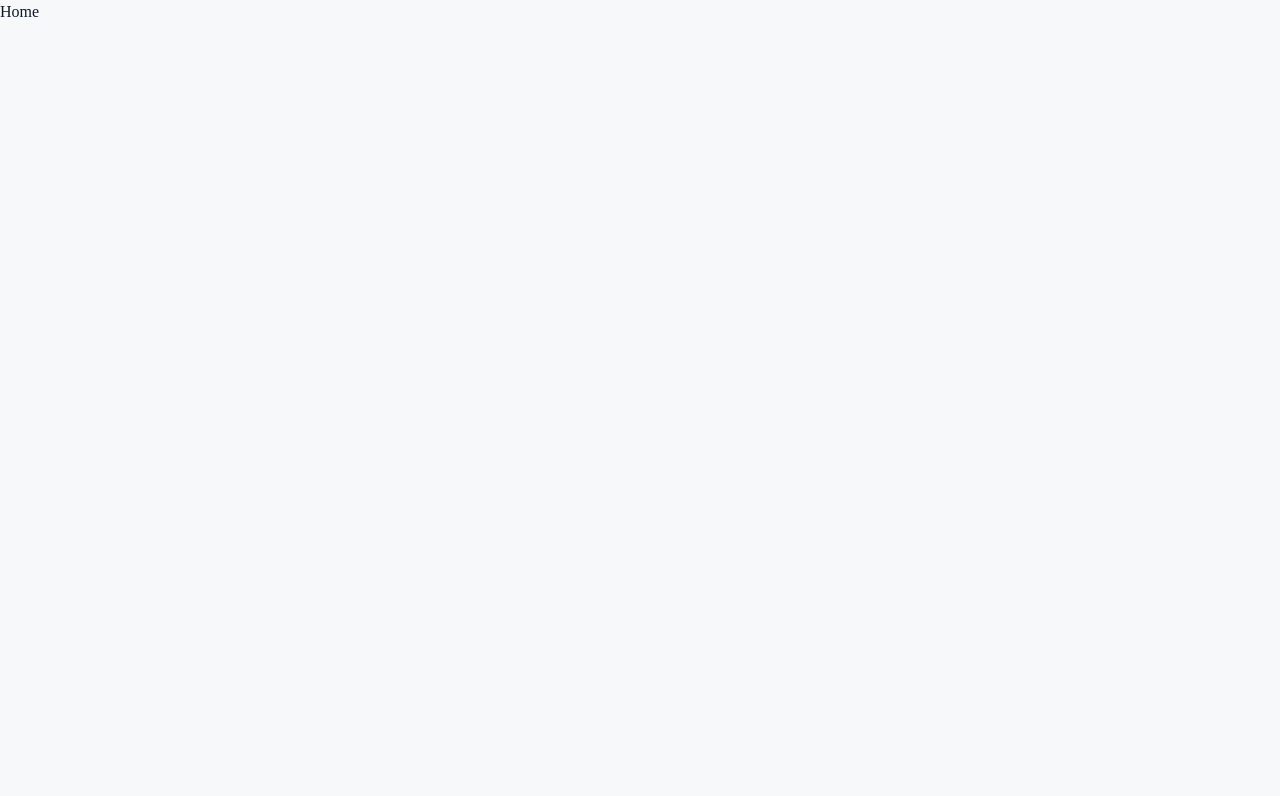
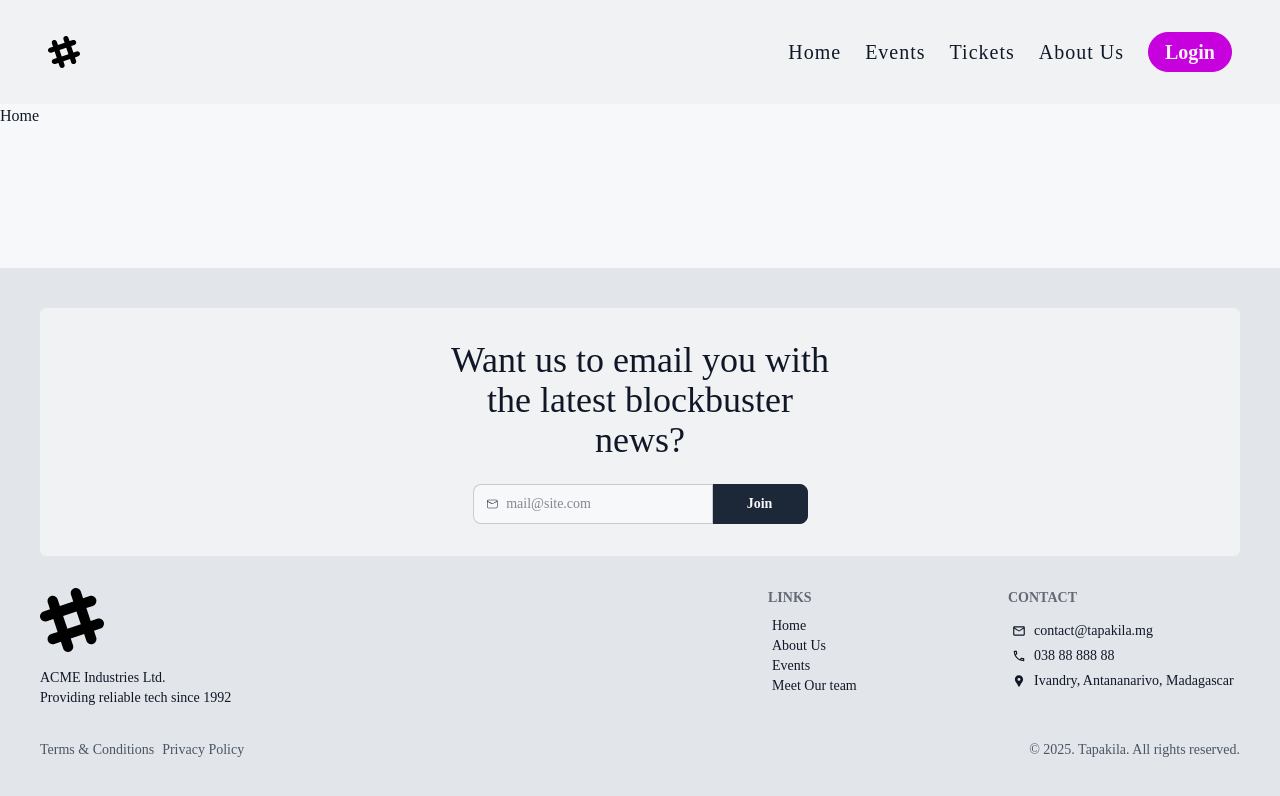
Before and after one commit to Toukoms/tapakila, a Next.js app: page / in a window 1280 px wide. Shown: the top 796 px of the page. Built offline with nearby package versions, Linux system fonts and the light colour scheme.

Commit message:
Feat: Add Header and Footer

```diff
--- a/package.json
+++ b/package.json
@@ -12,7 +12,8 @@
     "daisyui": "^5.0.0",
     "next": "15.2.0",
     "react": "^19.0.0",
-    "react-dom": "^19.0.0"
+    "react-dom": "^19.0.0",
+    "react-icons": "^5.5.0"
   },
   "devDependencies": {
     "@eslint/eslintrc": "^3",
--- a/src/app/globals.css
+++ b/src/app/globals.css
@@ -2,8 +2,12 @@
 @plugin "daisyui";
 
 @theme {
-  --font-sans: '--font-noto-sans';
-  --font-mono: '--font-noto-mono'
+  --font-sans: '--font-open-sans';
+  --font-mono: '--font-montserrat'
+}
+
+* {
+  font-family: var(--font-sans);
 }
 
 @plugin "daisyui/theme" {
@@ -45,36 +49,36 @@
 
 
 @plugin "daisyui/theme" {
-  name: "synthwave";
+  name: "dark";
   default: false;
   prefersdark: true;
   color-scheme: "dark";
-  --color-base-100: oklch(15% 0.09 281.288);
-  --color-base-200: oklch(20% 0.09 281.288);
-  --color-base-300: oklch(25% 0.09 281.288);
-  --color-base-content: oklch(78% 0.115 274.713);
-  --color-primary: oklch(71% 0.202 349.761);
-  --color-primary-content: oklch(28% 0.109 3.907);
-  --color-secondary: oklch(82% 0.111 230.318);
-  --color-secondary-content: oklch(29% 0.066 243.157);
-  --color-accent: oklch(75% 0.183 55.934);
-  --color-accent-content: oklch(26% 0.079 36.259);
-  --color-neutral: oklch(45% 0.24 277.023);
-  --color-neutral-content: oklch(87% 0.065 274.039);
+  --color-base-100: oklch(25.33% 0.016 252.42);
+  --color-base-200: oklch(23.26% 0.014 253.1);
+  --color-base-300: oklch(21.15% 0.012 254.09);
+  --color-base-content: oklch(97.807% 0.029 256.847);
+  --color-primary: oklch(58% 0.233 277.117);
+  --color-primary-content: oklch(96% 0.018 272.314);
+  --color-secondary: oklch(65% 0.241 354.308);
+  --color-secondary-content: oklch(94% 0.028 342.258);
+  --color-accent: oklch(77% 0.152 181.912);
+  --color-accent-content: oklch(38% 0.063 188.416);
+  --color-neutral: oklch(14% 0.005 285.823);
+  --color-neutral-content: oklch(92% 0.004 286.32);
   --color-info: oklch(74% 0.16 232.661);
   --color-info-content: oklch(29% 0.066 243.157);
-  --color-success: oklch(77% 0.152 181.912);
-  --color-success-content: oklch(27% 0.046 192.524);
-  --color-warning: oklch(90% 0.182 98.111);
-  --color-warning-content: oklch(42% 0.095 57.708);
-  --color-error: oklch(73.7% 0.121 32.639);
-  --color-error-content: oklch(23.501% 0.096 290.329);
-  --radius-selector: 1rem;
-  --radius-field: 0.5rem;
-  --radius-box: 1rem;
+  --color-success: oklch(76% 0.177 163.223);
+  --color-success-content: oklch(37% 0.077 168.94);
+  --color-warning: oklch(82% 0.189 84.429);
+  --color-warning-content: oklch(41% 0.112 45.904);
+  --color-error: oklch(71% 0.194 13.428);
+  --color-error-content: oklch(27% 0.105 12.094);
+  --radius-selector: 0.5rem;
+  --radius-field: 0.25rem;
+  --radius-box: 0.5rem;
   --size-selector: 0.25rem;
   --size-field: 0.25rem;
   --border: 1px;
-  --depth: 0;
+  --depth: 1;
   --noise: 0;
 }
--- a/src/app/layout.tsx
+++ b/src/app/layout.tsx
@@ -1,14 +1,16 @@
 import type { Metadata } from "next";
-import { Noto_Sans, Noto_Sans_Mono } from "next/font/google";
+import { Montserrat, Open_Sans } from "next/font/google";
 import "./globals.css";
+import Header from "@/layout/Header";
+import Footer from "@/layout/Footer";
 
-const notoSans = Noto_Sans({
-  variable: "--font-noto-sans",
+const openSans = Open_Sans({
+  variable: "--font-open-sans",
   subsets: ["latin"],
 });
 
-const notoMono = Noto_Sans_Mono({
-  variable: "--font-noto-mono",
+const montserrat = Montserrat({
+  variable: "--font-montserrat",
   subsets: ["latin"],
 });
 
@@ -25,9 +27,11 @@ export default function RootLayout({
   return (
     <html lang="en">
       <body
-        className={`${notoSans.variable} ${notoMono.variable} antialiased grid grid-rows-[auto_1fr_auto] min-h-screen`}
+        className={`${openSans.variable} ${montserrat.variable} antialiased grid grid-rows-[auto_1fr_auto] min-h-screen`}
       >
+        <Header />
         {children}
+        <Footer />
       </body>
     </html>
   );
--- /dev/null
+++ b/src/components/Hero.tsx
@@ -0,0 +1,28 @@
+import Image from "next/image";
+
+function Hero() {
+  return (
+    <div className="hero min-h-screen">
+      <div className="hero-content flex-col lg:flex-row-reverse">
+        <Image
+          src="https://img.daisyui.com/images/stock/photo-1635805737707-575885ab0820.webp"
+          alt="image"
+          className="max-w-sm rounded-lg shadow-2xl"
+          width={720}
+          height={1080}
+        />
+        <div>
+          <h1 className="text-5xl font-bold">Box Office News!</h1>
+          <p className="py-6">
+            Provident cupiditate voluptatem et in. Quaerat fugiat ut assumenda
+            excepturi exercitationem quasi. In deleniti eaque aut repudiandae et
+            a id nisi.
+          </p>
+          <button className="btn btn-primary">Get Started</button>
+        </div>
+      </div>
+    </div>
+  );
+}
+
+export default Hero;
--- /dev/null
+++ b/src/layout/Footer.tsx
@@ -0,0 +1,70 @@
+import Image from "next/image";
+import { CiMail } from "react-icons/ci";
+import { MdLocationPin, MdMailOutline, MdOutlinePhone } from "react-icons/md";
+
+function Footer() {
+  return (
+    <footer className="footer footer-vertical gap-2 bg-base-300 text-base-content p-10">
+      <div className="w-full flex flex-col justify-center items-center mb-6 bg-base-200 py-8 rounded-md">
+        <p className="text-4xl text-center font-mono text-wrap w-full sm:w-1/2 md:w-1/3 mb-4">
+          Want us to email you with the latest blockbuster news?
+        </p>
+        <form method="post" className="join">
+          <div className="w-60">
+            <label className="input validator join-item w-full">
+              <CiMail />
+              <input type="email" placeholder="mail@site.com" required />
+            </label>
+            <div className="validator-hint hidden">
+              Enter valid email address
+            </div>
+          </div>
+          <button className="btn btn-neutral join-item w-24">Join</button>
+        </form>
+      </div>
+
+      <div className="w-full grid grid-cols-1 grid-rows-2 sm:grid-rows-1 md:grid-cols-2 xl:grid-cols-[60%_40%]">
+        <aside className="grid auto-rows-fr gap-4">
+          <Image src="/logo.svg" alt="logo" width={64} height={64} />
+          <p>
+            ACME Industries Ltd.
+            <br />
+            Providing reliable tech since 1992
+          </p>
+        </aside>
+        <div className="w-full grid grid-cols-2">
+          <nav className="grid auto-rows-auto">
+            <h6 className="footer-title">Links</h6>
+            <a className="link link-hover ml-1">Home</a>
+            <a className="link link-hover ml-1">About Us</a>
+            <a className="link link-hover ml-1">Events</a>
+            <a className="link link-hover ml-1">Meet Our team</a>
+          </nav>
+          <nav className="grid auto-rows-auto items-start">
+            <h6 className="footer-title">Contact</h6>
+            <a className="link link-hover ml-1 flex items-center">
+              <MdMailOutline className="mr-2" /> contact@tapakila.mg
+            </a>
+            <a className="link link-hover ml-1 flex items-center">
+              <MdOutlinePhone className="mr-2" /> 038 88 888 88
+            </a>
+            <a className="link link-hover ml-1 flex items-center">
+              <MdLocationPin className="mr-2" /> Ivandry, Antananarivo,
+              Madagascar
+            </a>
+          </nav>
+        </div>
+      </div>
+
+      <div className="w-full flex justify-between items-center text-sm text-gray-600">
+        <div className="flex gap-2">
+          <p>Terms & Conditions</p>
+          <p>Privacy Policy</p>
+        </div>
+        <p>© 2025. Tapakila. All rights reserved.</p>
+      </div>
+    </footer>
+  );
+}
+
+export default Footer;
--- /dev/null
+++ b/src/layout/Header.tsx
@@ -0,0 +1,37 @@
+import Image from "next/image";
+import { MdClose, MdMenu } from "react-icons/md";
+
+function Header() {
+  const navLinks = [
+    { name: "Home", link: "/" },
+    { name: "Events", link: "/#events" },
+    { name: "Tickets", link: "/#tickets" },
+    { name: "About Us", link: "/about" },
+  ];
+  return (
+    <header className="relative w-full flex justify-between items-center px-12 py-8 bg-base-200">
+      <Image src="/logo.svg" alt="logo" width={32} height={32} />
+      <label htmlFor="nav-menu" className="peer block sm:hidden">
+        <input className="peer hidden" type="checkbox" id="nav-menu" />
+        <MdMenu size={32} className="peer-checked:hidden" />
+        <MdClose size={32} className="hidden peer-checked:block" />
+      </label>
+      <nav className="sm:w-auto! sm:static! sm:flex-row! sm:bg-transparent! sm:py-0! peer-has-checked:flex peer-has-checked:flex-col peer-has-checked:absolute peer-has-checked:top-full peer-has-checked:left-0 peer-has-checked:py-10 peer-has-checked:w-full peer-has-checked:h-auto peer-has-checked:scale-100 transition-transform duration-700 peer-has-checked:bg-base-300 items-center gap-6 hidden h-0 scale-y-0 sm:scale-100 sm:h-auto sm:flex">
+        {navLinks.map((l) => (
+          <a
+            key={`nav_link_${l.name}`}
+            href={l.link}
+            className={"text-xl tracking-wider"}
+          >
+            {l.name}
+          </a>
+        ))}
+        <button className="btn btn-primary rounded-full text-xl font-sans">
+          Login
+        </button>
+      </nav>
+    </header>
+  );
+}
+
+export default Header;
```
Also changed, not shown: public/logo.svg (added), 1 other file (tests, documents, lock files or other folders).
